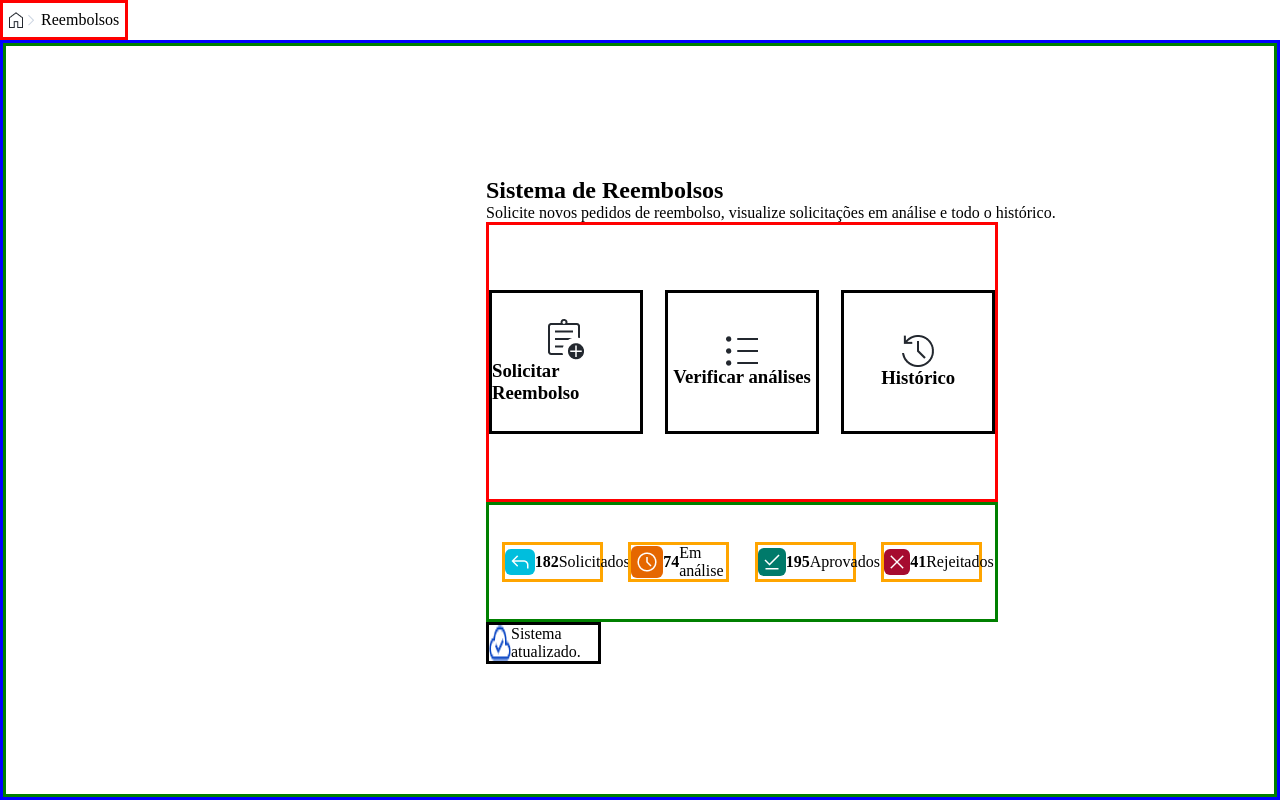
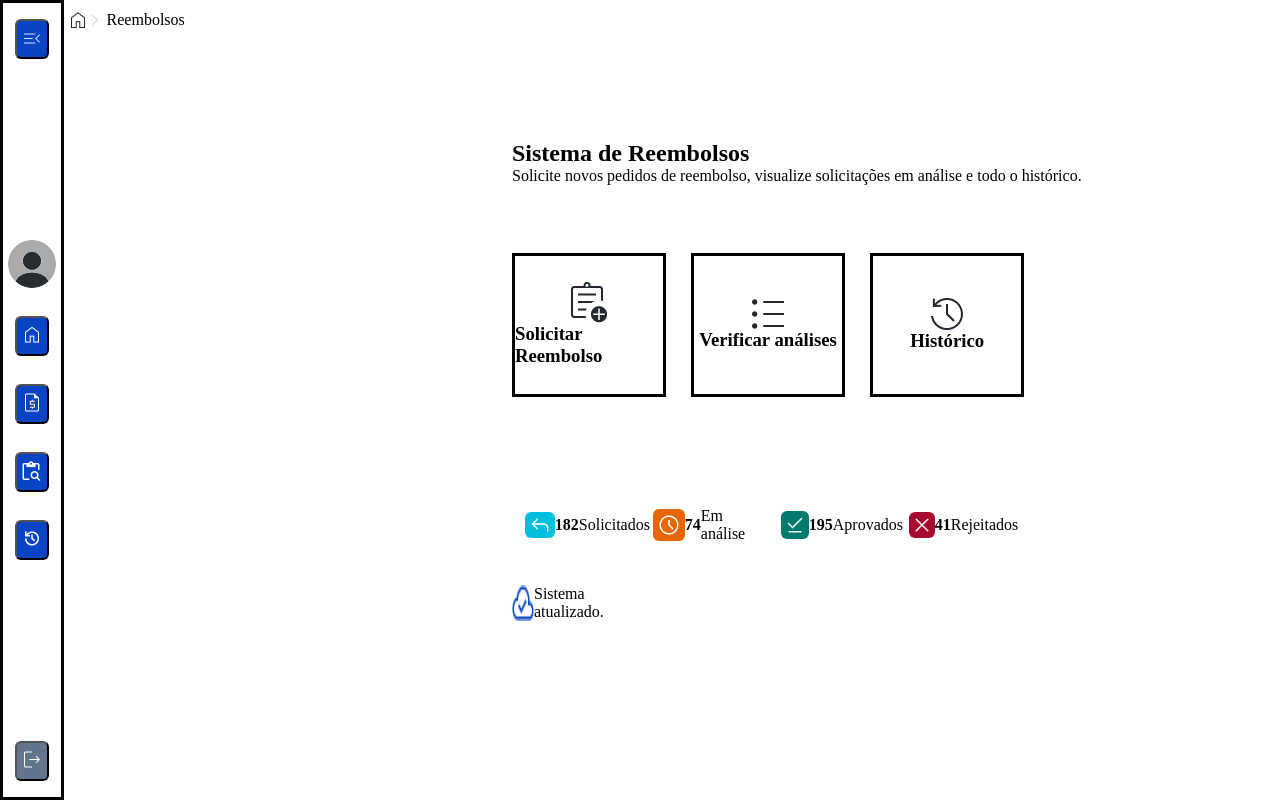
Before and after one commit to karynnemoreira/sispar_t1, a React (Vite) app: page /reembolsos in a window 1280 px wide. Built offline with nearby package versions, Linux system fonts and the light colour scheme.

Commit message:
Criação da navbar

```diff
--- a/src/components/navbar/NavBar.jsx
+++ b/src/components/navbar/NavBar.jsx
@@ -0,0 +1,53 @@
+import { useNavigate } from "react-router";
+import Historico from "../../assets/Header/Botão - Histórico.png";
+import Home from "../../assets/Header/botão - Home.png";
+import Pesquisa from "../../assets/Header/Botão - Pesquisa.png";
+import Reembolso from "../../assets/Header/Botão - Reembolso.png";
+import Sair from "../../assets/Header/Botão - Sair.png";
+import Perfil from "../../assets/Header/image.png";
+import Fechar from "../../assets/Header/imagem-fechar-header.png";
+import styles from "./NavBar.module.scss"
+
+
+function NavBar() {
+
+const navigate = useNavigate()
+
+
+  return (
+    <nav className={styles.navBarEstilo}>
+      <button>
+        <img src={Fechar} alt="Botão abrir e fechar" />
+      </button>
+
+
+      <section>
+        <img src={Perfil} alt="Imagem de perfil" />
+
+        <button onClick={()=>{navigate("/reembolsos")}}>
+
+          <img src={Home} alt="Página inicial" />
+        </button>
+
+        <button onClick={()=>{navigate("/solicitacao")}}>
+          <img src={Reembolso} alt="Solicitação de reembolso" />
+        </button>
+
+        <button onClick={()=>{navigate("/reembolsos")}}>
+          <img src={Pesquisa} alt="Botão de pesquisar" />
+        </button>
+
+        <button onClick={()=>{navigate("/solicitacao")}}>
+          <img src={Historico} alt="Botão de histórico" />
+        </button>
+      </section>
+
+      <button className={styles.buttonSair} onClick={()=>{navigate("/")}}  >
+        <img src={Sair} alt="Botão de sair" />
+      </button>
+
+    </nav>
+  );
+}
+
+export default NavBar;
--- a/src/components/navbar/NavBar.module.scss
+++ b/src/components/navbar/NavBar.module.scss
@@ -0,0 +1,31 @@
+.navBarEstilo {
+  height: 100vh;
+  width: 5%;
+border: solid;
+  display: flex;
+  justify-content: space-between;
+  flex-direction: column;
+  align-items: center;
+  padding: 1rem 0;
+
+  button{
+    background-color: #0844C4;
+   width: 60%;
+   height: 5vh;
+   border-radius: 6px;
+  }
+
+.buttonSair{
+    background-color: #63758D;
+}
+
+  section {
+   // border: solid red;
+    width: 100%;
+    height: 40vh;
+    display: flex;
+    flex-direction: column;
+    justify-content: space-between;
+    align-items: center;
+  }
+}
--- a/src/components/reembolsos/Reembolsos.jsx
+++ b/src/components/reembolsos/Reembolsos.jsx
@@ -10,9 +10,13 @@
 import SolicitarHistorico from "../../assets/Dashboard/Solicitar - Histórico.png";
 import SolicitarReembolso from "../../assets/Dashboard/Solicitar - Reembolso.png";
 
+//importando o componente navBar
+import NavBar from "../navbar/NavBar.jsx"
+
 function Reembolsos() {
   return (
-    <>
+    <div className={styles.layout}>
+    <NavBar />
       <header>
         <img src={Home} alt="Vetor de uma casinha" />
         <img src={Seta} alt="Vetor de uma setinha" />
@@ -83,7 +87,7 @@
 
         </section>
       </main>
-    </>
+    </div>
   );
 }
 
--- a/src/components/reembolsos/Reembolsos.module.scss
+++ b/src/components/reembolsos/Reembolsos.module.scss
@@ -1,5 +1,10 @@
+.layout{
+  display: flex;
+}
+
+
 header {
-  border: solid red;
+ // border: solid red;
   display: flex;
   width: 10%;
   height: 5vh;
@@ -9,14 +14,14 @@
 
 .mainReembolsos {
   height: 95vh;
-  border: solid blue;
+ // border: solid blue;
 
 }
 
 .containerCards {
   width: 40vw;
   height: 35vh;
-  border: solid red;
+ // border: solid red;
   display: flex;
   justify-content: space-between;
   align-items: center;
@@ -35,13 +40,13 @@
 .containerStatus {
   width: 40vw;
   height: 15vh;
-  border: solid green;
+ // border: solid green;
   display: flex;
   justify-content: space-around;
   align-items: center;
 
 div{
-    border: solid orange;
+ //   border: solid orange;
     display: flex;
     justify-content: space-evenly;
     align-items: center;
@@ -77,7 +82,7 @@
 .containerSistema{
     display: flex;
     width: 9vw;
-    border: solid;
+   // border: solid;
     justify-content: space-between;
 
 }
@@ -87,6 +92,7 @@
     display: flex;
     flex-direction: column;
     justify-content: center;
-    border:solid green;
-    padding-left: 30rem;
+    //align-items: flex-start;
+ //   border:solid green;
+   padding-left: 20rem;
 }
--- a/src/components/solicitacao/Solicitacao.jsx
+++ b/src/components/solicitacao/Solicitacao.jsx
@@ -1,6 +1,8 @@
+import NavBar from "../navbar/NavBar.jsx"
 function Solicitacao(){
     return(
         <>
+        <NavBar />
         <h2>Oi, eu sou o componente Solicitação</h2>
         </>
     )
```
